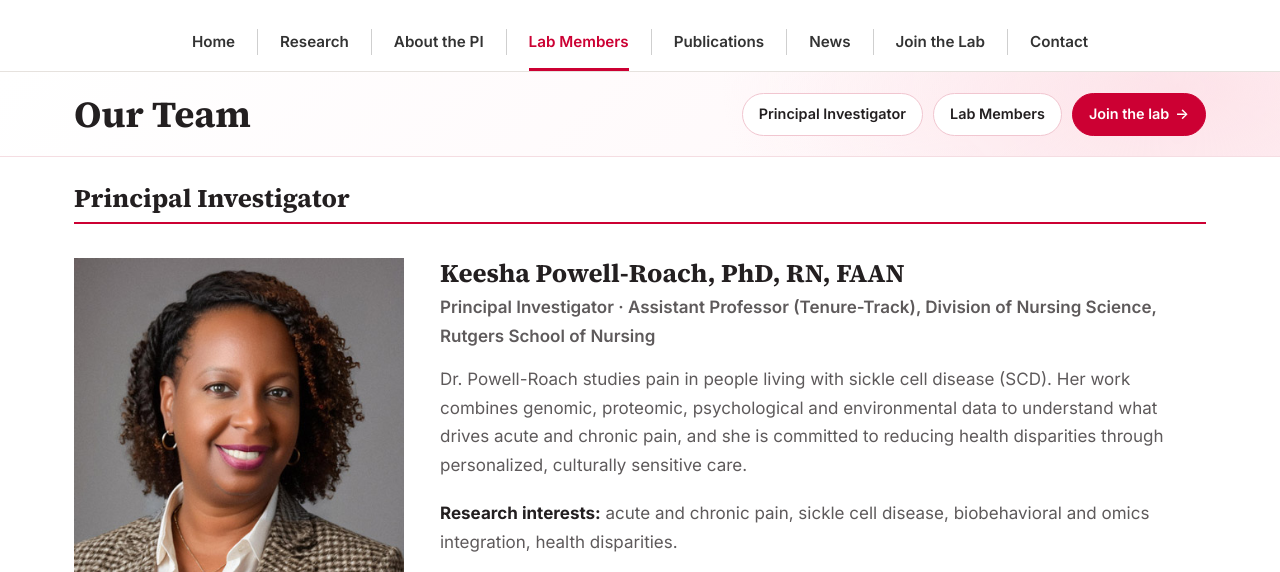
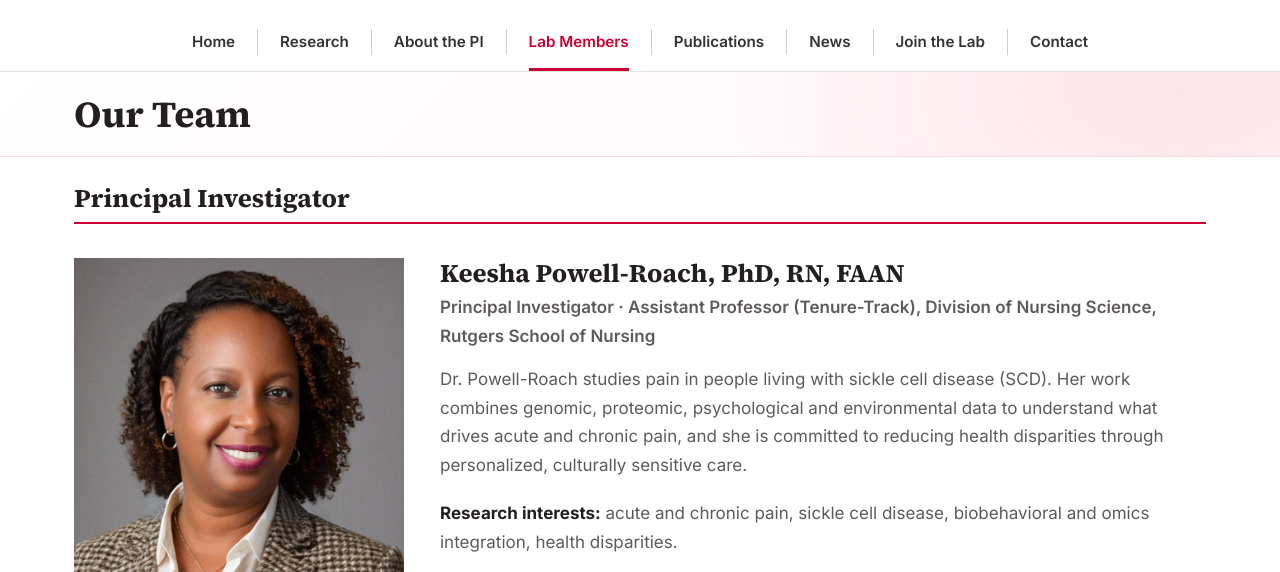
Before and after one commit to LokeshTaduri1/roach-lab-website, a plain HTML site: page team.html in a window 1280 px wide. Shown: the part 202-774 px from the top of the page. Drawn offline with Linux system fonts and the light colour scheme.

Commit message:
Team page banner: show only the Our Team title
Co-Authored-By: Claude Opus 5.5 <noreply@anthropic.com>

```diff
--- a/css/styles.css
+++ b/css/styles.css
@@ -527,19 +527,8 @@ body.menu-open::after { opacity: 1; visibility: visible; pointer-events: auto; t
 .page-banner--compact { padding: 20px 0; }
 .page-banner--compact .container { display: flex; align-items: center; justify-content: space-between; gap: 14px 32px; flex-wrap: wrap; }
 .page-banner--compact h1 { font-size: clamp(1.8rem, 3vw, 2.3rem); margin: 0; }
-.banner-jump { display: flex; flex-wrap: wrap; gap: 10px; }
-.banner-jump a {
-  display: inline-flex; align-items: center; gap: 6px; padding: 8px 16px; border-radius: 999px;
-  border: 1.5px solid #f1c6d0; background: #fff; color: var(--ink); font-weight: 600; font-size: .9rem;
-  transition: border-color .2s, color .2s, background .2s;
-}
-.banner-jump a:hover { border-color: var(--scarlet); color: var(--scarlet); }
-.banner-jump a.banner-jump-cta { background: var(--scarlet); border-color: var(--scarlet); color: #fff; }
-.banner-jump a.banner-jump-cta:hover { background: var(--scarlet-dark); border-color: var(--scarlet-dark); color: #fff; }
 @media (max-width: 600px) {
   .page-banner--compact { padding: 16px 0 18px; }
-  .banner-jump { gap: 8px; }
-  .banner-jump a { padding: 6px 12px; font-size: .84rem; }
 }
 .team-section { padding: 26px 0 24px; }
 .team-section--members { padding: 24px 0 64px; }
--- a/team.html
+++ b/team.html
@@ -113,11 +113,6 @@
     <section class="page-banner page-banner--compact">
       <div class="container">
         <h1>Our Team</h1>
-        <nav class="banner-jump" aria-label="On this page">
-          <a href="#pi">Principal Investigator</a>
-          <a href="#members">Lab Members</a>
-          <a href="join.html" class="banner-jump-cta">Join the lab <span aria-hidden="true">→</span></a>
-        </nav>
       </div>
     </section>
 
```
